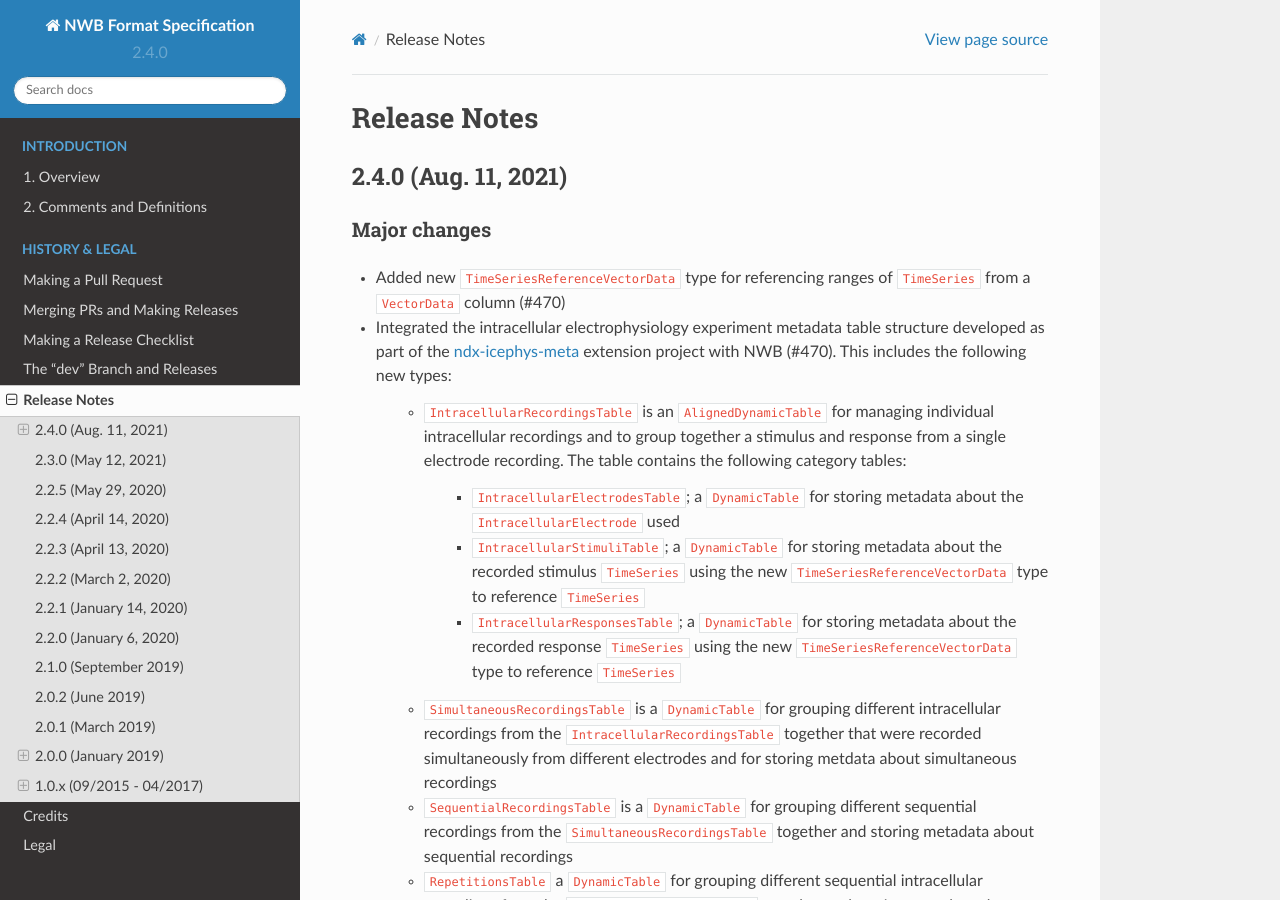
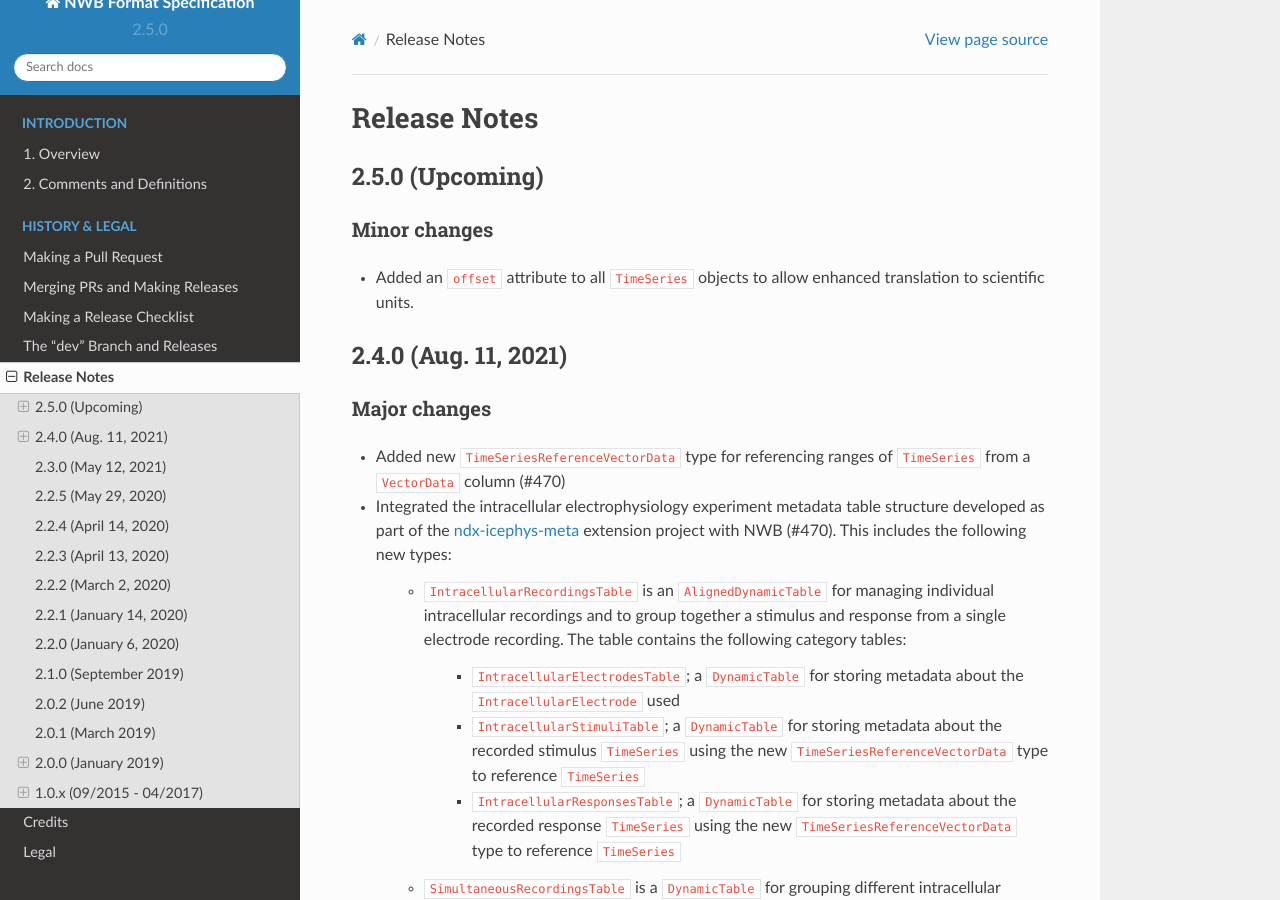
Before and after one commit to NeurodataWithoutBorders/nwb-schema, a Sphinx documentation site: the page built from docs/format/source/format_release_notes.rst, in a window 1280 px wide and 900 px high. Built offline with Sphinx 7.4.7 and the Read the Docs theme 2.0.0, drawn with Linux system fonts in a browser that asks for light colours.

Commit message:
Add offset to TimeSeries (#494)
Co-authored-by: Ryan Ly <rly@lbl.gov>

```diff
--- a/docs/format/source/conf.py
+++ b/docs/format/source/conf.py
@@ -83,9 +83,9 @@ copyright = u'2017-2021, Neurodata Without Borders'
 # built documents.
 #
 # The short X.Y version.
-version = '2.4.0'
+version = '2.5.0'
 # The full version, including alpha/beta/rc tags.
-release = '2.4.0'
+release = '2.5.0-alpha'
 
 # The language for content autogenerated by Sphinx. Refer to documentation
 # for a list of supported languages.
--- a/docs/format/source/format_release_notes.rst
+++ b/docs/format/source/format_release_notes.rst
@@ -1,5 +1,13 @@
 Release Notes
 =============
+
+2.5.0 (Upcoming)
+---------------------
+
+Minor changes
+^^^^^^^^^^^^^
+- Added an ``offset`` attribute to all ``TimeSeries`` objects to allow enhanced translation to scientific units.
+
 
 2.4.0 (Aug. 11, 2021)
 ---------------------
```
Also changed, not shown: 9 other files.
